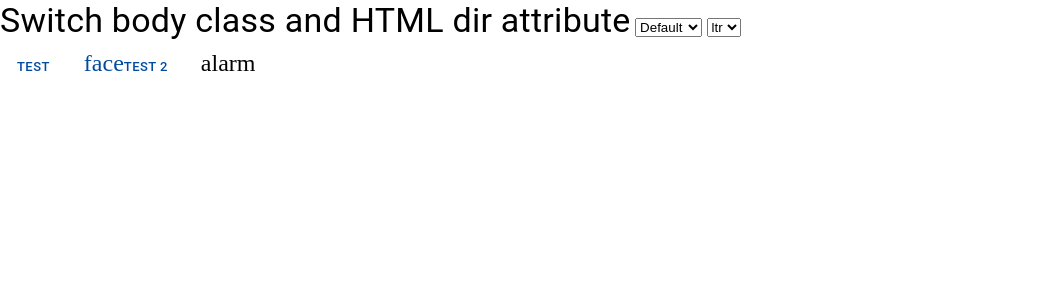
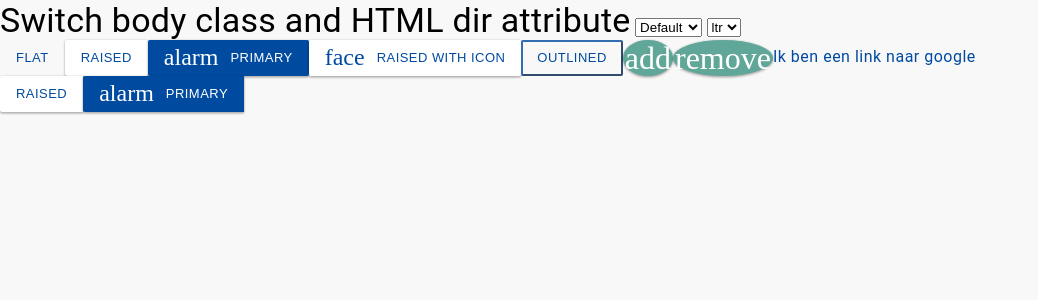
Before and after one commit to dhis2/ui-core, a React app: page / in a window 1280 px wide. Shown: the top 300 px of the page, without its empty margins (0-1038 px from the left). Built offline with nearby package versions, Linux system fonts and the light colour scheme.

Commit message:
Tooltip done and most buttons too

```diff
--- a/public/index.html
+++ b/public/index.html
@@ -24,7 +24,7 @@
 		<title>React App</title>
 </head>
 
-<body>
+<body style="background-color:#F8F8F8;">
 	<noscript>
 		You need to enable JavaScript to run this app.
 	</noscript>
--- a/src/App.js
+++ b/src/App.js
@@ -1,14 +1,28 @@
 import React, { Component } from 'react';
-import { FlatButton, CircleButton } from './packages/Button';
+import {
+    FlatButton,
+    CircleButton,
+    RaisedButton,
+    PrimaryButton,
+    OutlinedButton,
+} from './packages/Button';
 import Icon from './packages/Icon';
 
 class App extends Component {
     render() {
         return (
             <div>
-                <FlatButton label="Test" />
-                <FlatButton label="Test 2" icon={<Icon name="face" />} />
-                <CircleButton label="Test 2" icon="alarm" />
+                <FlatButton label="Flat" />
+                <RaisedButton label="Raised" />
+                <PrimaryButton label="Primary" icon="alarm" />
+                <RaisedButton label="Raised with icon" icon={<Icon name="face" />} />
+                <OutlinedButton label="Outlined" />
+                <CircleButton label="Test 2" icon="add" />
+                <CircleButton icon="remove" />
+                <a href="www.google.com">Ik ben een link naar google</a>
+                <br />
+                <RaisedButton label="Raised" inDropdown />
+                <PrimaryButton label="Primary" icon="alarm" inDropdown />
             </div>
         );
     }
--- a/src/packages/Button/Button.js
+++ b/src/packages/Button/Button.js
@@ -9,32 +9,34 @@ import './button.css';
 const getIconElement = icon =>
     icon && typeof icon === 'string' ? <Icon name={icon} /> : icon;
 
-const isCircle = variant => variant !== VARIANTS.CIRCLE;
+const isCircle = variant => variant === VARIANTS.CIRCLE;
 
-const Button = ({ variant, icon, label, ...rest }) => {
-    const btnClass = classNames('d2ui-button', variant, { 'with-icon': !!icon });
+const Button = ({ variant, icon, label, inDropdown, ...rest }) => {
+    const btnClass = classNames('d2ui-button', variant, { 'in-dropdown': inDropdown });
     const IconElement = getIconElement(icon);
+
     return (
         <button className={btnClass} {...rest}>
             {IconElement}
-            {isCircle(variant) ? (
-                <span className="label-text">{label}</span>
-            ) : (
-                <span className="tooltip" style={{ display: 'none' }}>
-                    {label}
-                </span>
-            )}
+            {!isCircle(variant) && label}
         </button>
     );
 };
 
 Button.propTypes = {
     variant: PropTypes.string.isRequired,
-    label: PropTypes.string.isRequired,
+    label: ({ label, variant }, propName, componentName) => {
+        if (!isCircle(variant) && (!label || typeof label !== 'string')) {
+            return new Error(
+                `${componentName} component in ${variant} mode requires a ${propName}.`
+            );
+        }
+    },
+    inDropdown: PropTypes.bool,
     icon: ({ icon, variant }, propName, componentName) => {
         if (icon && !(typeof icon === 'string' || React.isValidElement(icon))) {
             return new Error(
-                `Property ${propName} for ${componentName} component can be a either an element or a string.`
+                `Property ${propName} for ${componentName} component can be a either a React element or a string.`
             );
         }
         if (variant === VARIANTS.CIRCLE && !icon) {
@@ -47,6 +49,7 @@ Button.propTypes = {
 
 Button.defaultProps = {
     icon: null,
+    inDropdown: false,
 };
 
 export default Button;
--- /dev/null
+++ b/src/packages/Button/CircleButton.js
@@ -0,0 +1,22 @@
+import React from 'react';
+import PropTypes from 'prop-types';
+import Button from './Button';
+import Tooltip from '../Tooltip';
+import { CIRCLE } from './variants';
+
+const CircleButton = ({ label, ...props }) => {
+    if (label) {
+        return (
+            <Tooltip text={label}>
+                <Button variant={CIRCLE} {...props} />
+            </Tooltip>
+        );
+    }
+    return <Button variant={CIRCLE} {...props} />;
+};
+
+CircleButton.propTypes = {
+    label: PropTypes.string,
+};
+
+export default CircleButton;
--- a/src/packages/Button/button.css
+++ b/src/packages/Button/button.css
@@ -1,27 +1,72 @@
 .d2ui-button {
+    align-items: center;
     background-color: transparent;
     border-color: transparent;
-    border-width: 0;
+    border-width: 1px;
+    border-radius: 2px;
     cursor: pointer;
+    display: inline-flex;
     font-size: 0.8125rem;
     font-weight: 500;
+    justify-content: center;
     letter-spacing: 0.02875rem;
     line-height: 0.9375rem;
-    padding: 10px 16px 11px 16px;
+    /* Reduced padding by 1px to compensate for the added border width */
+    padding: 0.5625rem 0.9375rem 0.625rem 0.9375rem;
+    position: relative;
     text-decoration: none;
     text-transform: uppercase;
     transition: all 0.15s ease-in-out;
+    transition-property: background-color, box-shadow, border-color, color;
+    vertical-align: middle;
 
-    &:disabled {
+    .material-icons {
+        line-height: 0.9375rem;
+        margin-right: 0.75rem;
+    }
+
+    &:disabled,
+    &.disabled {
         cursor: not-allowed;
     }
 
     &:focus {
+        /* Prevent default browser behavior whcih adds an outline */
         outline: none;
     }
 
-    &.flat,
-    &.raised {
-        border-width: 1px;
+    &.outlined,
+    &.circle {
+        border-width: 2px;
+        /* Reduced padding by 2px to compensate for the added border width */
+        padding: 0.5rem 0.875rem 0.5625rem 0.875rem;
+    }
+
+    &.primary,
+    &.raised,
+    &.circle {
+        box-shadow: 0 0 2px 0 rgba(0, 0, 0, 0.14), 0 2px 2px 0 rgba(0, 0, 0, 0.12),
+            0 1px 3px 0 rgba(0, 0, 0, 0.2);
+
+        &:disabled,
+        &.disabled {
+            box-shadow: none;
+        }
+    }
+
+    &.circle {
+        border-radius: 50%;
+        padding: 0;
+
+        .material-icons {
+            margin-right: 0;
+            line-height: 2rem;
+            font-size: 2rem;
+        }
+    }
+
+    &.in-dropdown {
+        border-top-right-radius: 0;
+        border-bottom-right-radius: 0;
     }
 }
--- /dev/null
+++ b/src/packages/Tooltip/Tooltip.js
@@ -0,0 +1,46 @@
+import React from 'react';
+import PropTypes from 'prop-types';
+import './tooltip.css';
+
+const TOP = 'top';
+const RIGHT = 'right';
+const BOTTOM = 'bottom';
+const LEFT = 'left';
+
+/**
+ * The tooltip relies on having on child element only.
+ * If this this condition is not met it will just render the child
+ * elements as provided. It will also throw a prop types error
+ */
+const Tooltip = ({ text, position, multiline, children: child }) => {
+    if (React.Children.count(child) !== 1 || !text) {
+        return child;
+    }
+
+    const tooltipProps = {
+        'data-d2ui-tooltip': text,
+        'data-d2ui-tooltip-position': position,
+    };
+
+    if (multiline) {
+        tooltipProps['data-d2ui-tooltip-multiline'] = true;
+    }
+
+    return (
+        <React.Fragment>{React.cloneElement(child, { ...tooltipProps })}</React.Fragment>
+    );
+};
+
+Tooltip.propTypes = {
+    text: PropTypes.string.isRequired,
+    children: PropTypes.element.isRequired,
+    position: PropTypes.oneOf([TOP, RIGHT, BOTTOM, LEFT]),
+    multiline: PropTypes.bool,
+};
+
+Tooltip.defaultProps = {
+    position: BOTTOM,
+    multiline: false,
+};
+
+export default Tooltip;
--- /dev/null
+++ b/src/packages/Tooltip/index.js
@@ -0,0 +1,2 @@
+import Tooltip from './Tooltip';
+export default Tooltip;
--- /dev/null
+++ b/src/packages/Tooltip/tooltip.css
@@ -0,0 +1,57 @@
+[data-d2ui-tooltip] {
+    position: relative;
+
+    &:after {
+        border-radius: 0.375rem;
+        content: attr(data-d2ui-tooltip);
+        font-size: 0.875rem;
+        font-weight: 400;
+        letter-spacing: 0.01786em;
+        line-height: 1.25rem;
+        opacity: 0;
+        overflow: hidden;
+        padding: 0.25rem 0.75rem;
+        position: absolute;
+        /* Delay hide on mouse-out as per material design specs:
+           https://material.io/design/components/tooltips.html#behavior */
+        transition-delay: 1.35s;
+        transition: opacity 150ms ease-in-out;
+        white-space: pre;
+        z-index: -1;
+    }
+
+    &:hover:after {
+        opacity: 1;
+        transition-delay: 0s;
+        z-index: 99999;
+    }
+
+    &[data-d2ui-tooltip-multiline]:after {
+        overflow: initial;
+        white-space: initial;
+    }
+
+    &[data-d2ui-tooltip-position="top"]:after {
+        top: 0;
+        left: 50%;
+        transform: translateY(-100%) translateY(-0.5rem) translateX(-50%);
+    }
+
+    &[data-d2ui-tooltip-position="right"]:after {
+        top: 50%;
+        right: 0;
+        transform: translateX(100%) translateX(0.5rem) translateY(-50%);
+    }
+
+    &[data-d2ui-tooltip-position="bottom"]:after {
+        bottom: 0;
+        left: 50%;
+        transform: translateY(100%) translateY(0.5rem) translateX(-50%);
+    }
+
+    &[data-d2ui-tooltip-position="left"]:after {
+        top: 50%;
+        left: 0;
+        transform: translateX(-100%) translateX(-0.5rem) translateY(-50%);
+    }
+}
--- a/src/theme/reset.css
+++ b/src/theme/reset.css
@@ -87,6 +87,7 @@ video {
     margin: 0;
     padding: 0;
     border: 0;
+    box-sizing: border-box;
     font-size: 100%;
     font: inherit;
     vertical-align: baseline;
--- a/src/theme/theme-default.css
+++ b/src/theme/theme-default.css
@@ -157,5 +157,98 @@ body {
                 color: #9e9e9e;
             }
         }
+        &.raised {
+            color: #004ba0;
+            background-color: #ffffff;
+
+            &:hover {
+                background-color: rgba(234, 244, 255, 0.4);
+            }
+            &:active {
+                background-color: #eaf4ff;
+            }
+            &:focus {
+                background-color: rgba(234, 244, 255, 0.4);
+                border-color: rgba(0, 75, 160, 0.8);
+            }
+            &:disabled,
+            &.disabled {
+                background-color: rgba(153, 153, 153, 0.1);
+                color: rgba(0, 75, 160, 0.5);
+            }
+        }
+        &.primary {
+            color: #ffffff;
+            background-color: #004ba0;
+
+            &:hover {
+                background-color: #1976d2;
+            }
+            &:active {
+                background-color: #033976;
+            }
+            &:focus {
+                background-color: #004ba0;
+                border-color: #63a4ff;
+            }
+            &:disabled,
+            &.disabled {
+                background-color: #e3f2fd;
+                color: #9e9e9e;
+            }
+        }
+
+        &.outlined {
+            color: #004ba0;
+            background-color: #f8f8f8;
+            border-color: rgba(0, 75, 160, 0.8);
+
+            &:hover,
+            &:focus {
+                background-color: rgba(234, 244, 255, 0.4);
+            }
+            &:active {
+                background-color: #eaf4ff;
+            }
+            &:disabled {
+                background-color: rgba(153, 153, 153, 0.1);
+                color: rgba(0, 75, 160, 0.5);
+                border-color: rgba(0, 75, 160, 0.5);
+            }
+        }
+        &.circle {
+            color: #ffffff;
+            background-color: #61a799;
+
+            &:hover {
+                background-color: #31776b;
+            }
+            &:active {
+                background-color: #1c4b40;
+            }
+            &:focus {
+                background-color: #31776b;
+                border-color: #54c0a4;
+            }
+            &:disabled {
+                background-color: #badedb;
+            }
+        }
+    }
+    a {
+        color: #004ba0;
+
+        &:link {
+            color: #004ba0;
+        }
+
+        &:visited {
+            color: #1976d2;
+        }
+
+        &:focus,
+        &:active {
+            background-color: #eceff1;
+        }
     }
 }
--- a/src/theme/typography.css
+++ b/src/theme/typography.css
@@ -95,3 +95,28 @@ caption {
     font-weight: 400;
     letter-spacing: 0.03333em;
 }
+
+a {
+    text-decoration: none;
+
+    &:link,
+    &:visited {
+        text-decoration: none;
+    }
+
+    &:hover,
+    &:focus,
+    &:active {
+        text-decoration: underline;
+    }
+
+    &:focus,
+    &:active {
+        outline: none;
+    }
+}
+
+[data-d2ui-tooltip]:after {
+    color: #ffffff;
+    background-color: #494944;
+}
```
Also changed, not shown: src/packages/Button/index.js (+8 -1 lines), 1 other file (tests, documents, lock files or other folders).
